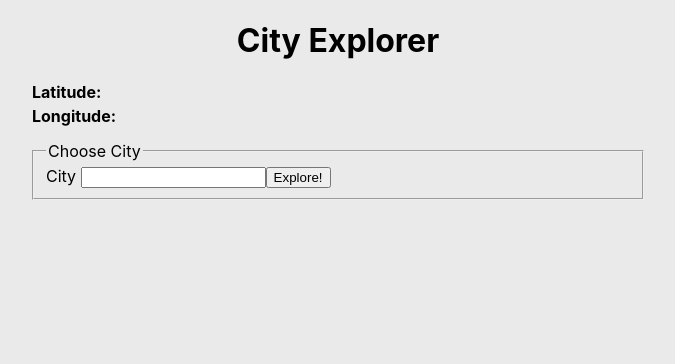
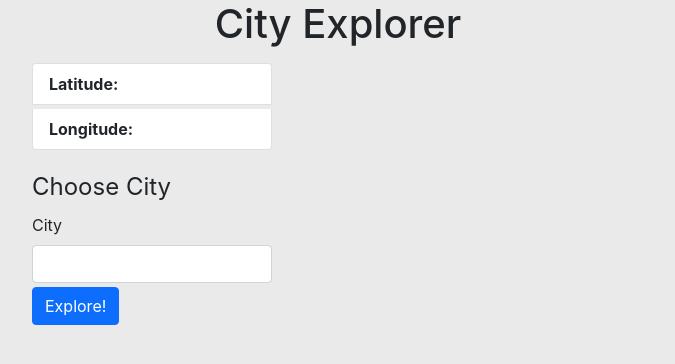
Before and after one commit to BenjaminSmall94/city-explorer, a React (Create React App) app: page / in a window 1280 px wide. Shown: the top 364 px of the page, without its empty margins (302-977 px from the left). Built offline with nearby package versions, Linux system fonts and the light colour scheme.

Commit message:
completed error handling and encapsulated error message in component

```diff
--- a/src/App.css
+++ b/src/App.css
@@ -9,6 +9,7 @@ body {
 }
 
 .list-group, fieldset {
+  width: 240px;
   margin: 15px 0px;
 }
 
@@ -16,6 +17,10 @@ body {
   margin-bottom: 4px;
 }
 
+#cityName {
+  margin-bottom: 4px;
+}
+
 #map {
   margin: auto;
   display: block;
--- a/src/App.js
+++ b/src/App.js
@@ -4,6 +4,7 @@ import Form from 'react-bootstrap/Form';
 import Button from 'react-bootstrap/Button';
 import ListGroup from 'react-bootstrap/ListGroup';
 import Image from 'react-bootstrap/Image';
+import Alert from 'react-bootstrap/Alert';
 import './App.css';
 
 class App extends React.Component {
@@ -65,6 +66,12 @@ class App extends React.Component {
         {this.state.displayImage &&
           <Image id="map" src={`https://maps.locationiq.com/v3/staticmap?key=${process.env.REACT_APP_LOCATION_API_KEY}&center=${this.state.cityData.lat},${this.state.cityData.lon}&zoom=12`} alt={this.state.cityData.display_name} />
         }
+        {this.state.error &&
+          <Alert>
+            <Alert.Heading variant='primary'>Error</Alert.Heading>
+            <p>{this.state.errorMessage}</p>
+          </Alert>
+        }
       </>
     );
   }
--- a/src/index.js
+++ b/src/index.js
@@ -1,5 +1,6 @@
 import React from 'react';
 import ReactDOM from 'react-dom/client';
+import 'bootstrap/dist/css/bootstrap.min.css';
 import './index.css';
 import App from './App';
 
```
